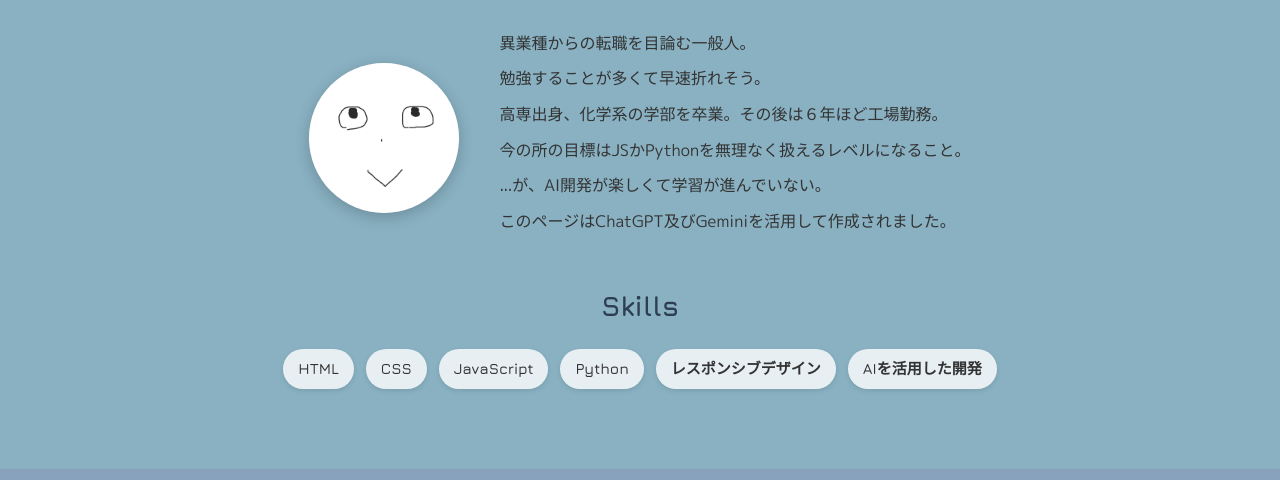
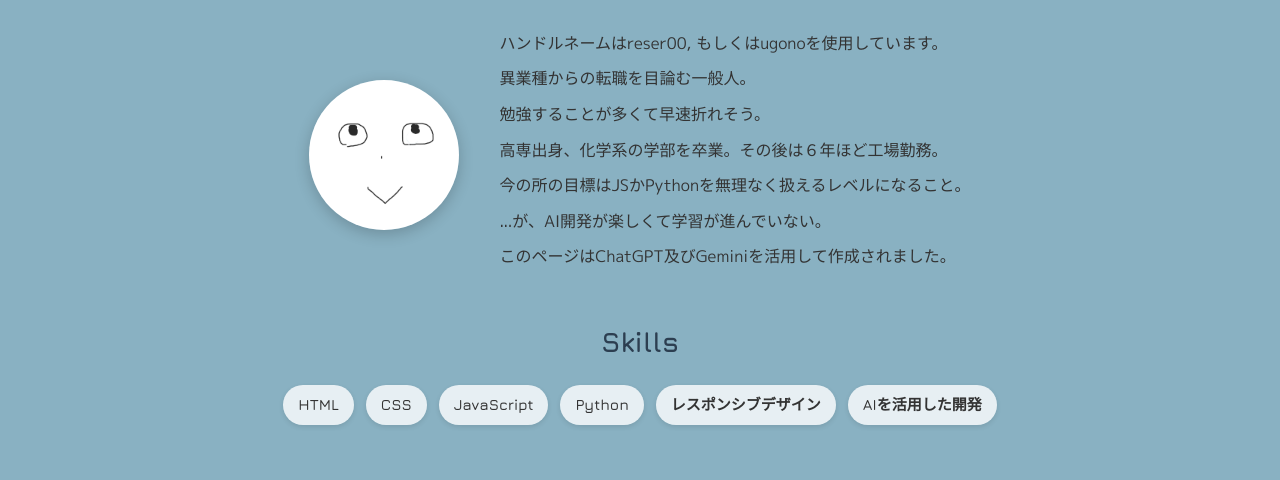
Before and after one commit to reser00/portfolio, a plain HTML site: page index.html in a window 1280 px wide. Shown: the part 620-1100 px from the top of the page. Drawn offline with nearby package versions, Linux system fonts and the light colour scheme; a web font is replaced by a local one.

Commit message:
micro update

```diff
--- a/css/styles.css
+++ b/css/styles.css
@@ -370,7 +370,6 @@ h1, h2 {
     color: #2c3e50; /* サイトの基本テキストカラー */
     font-weight: 600;
     letter-spacing: 0.1em; /* 文字間隔を少し広げる */
-    cursor: pointer; /* クリックできることを示唆 */
     transition: all 0.3s ease;
 }
 
--- a/index.html
+++ b/index.html
@@ -56,6 +56,7 @@
         <div class="aboutContents container">
           <img class="face" src="./img/faceImg/face.png" alt="face">
           <div class="aboutSentence">
+            <p>ハンドルネームはreser00, もしくはugonoを使用しています。</p>
             <p>異業種からの転職を目論む一般人。</p>
             <p>勉強することが多くて早速折れそう。</p>
             <p>高専出身、化学系の学部を卒業。その後は６年ほど工場勤務。</p>
```
